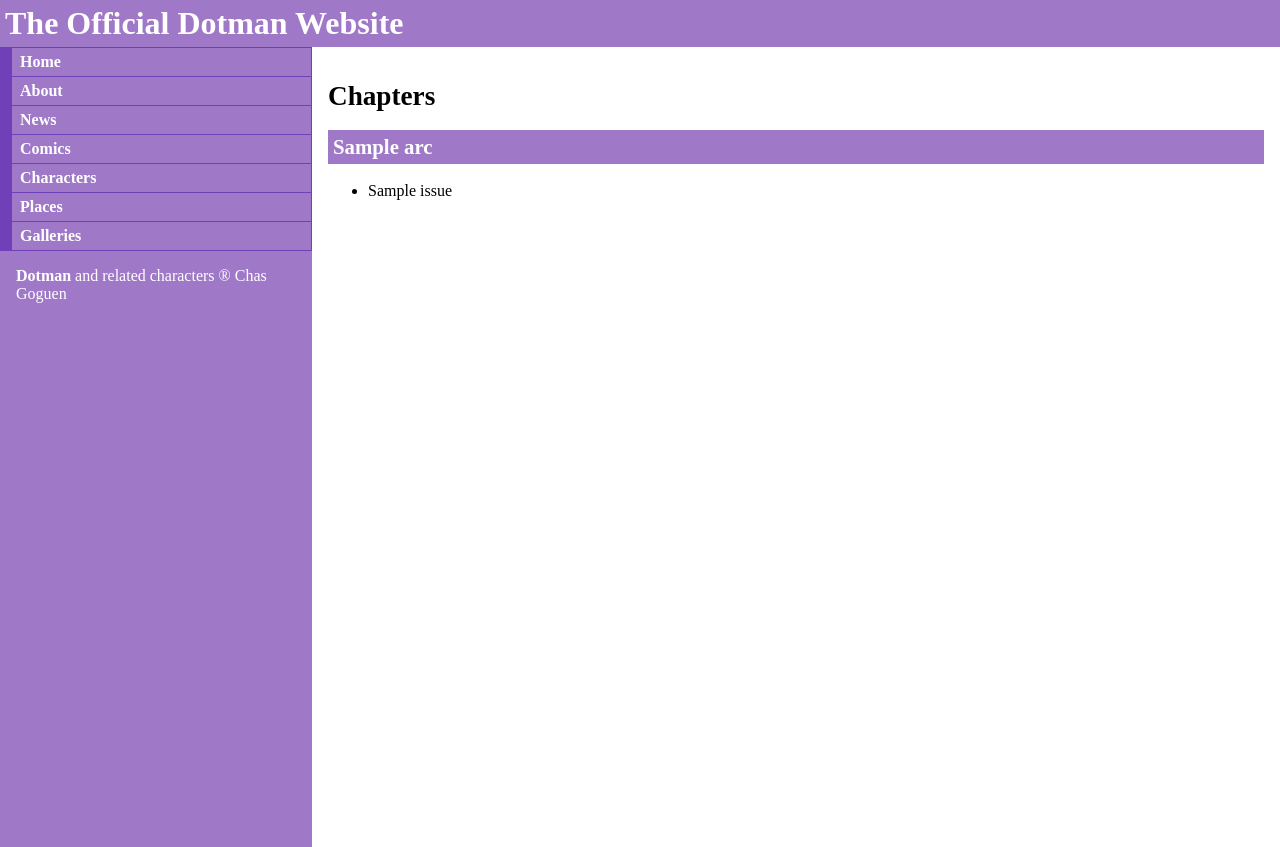
After one commit to evanepio/dotmanca, a Django app: page /comics/ in a window 1280 px wide. The commit adds this page. Run offline with Django 3.2, Linux system fonts and the light colour scheme; tables that the repository leaves empty hold one stand-in row (values such as "Sample post").

Commit message:
Add index view

```diff
--- /dev/null
+++ b/comics/templates/comics/index.html
@@ -0,0 +1,23 @@
+{% extends "base.html" %}
+
+{% block title %}Chapters{% endblock title %}
+
+{% block content %}
+    <h1>Chapters</h1>
+
+    {% if arcs %}
+        {% for arc in arcs %}
+            <section>
+                <h2>{{ arc.name }}</h2>
+                {% if arc.issue_set.all %}
+                    <ul>
+                        {% for issue in arc.issue_set.all %}
+                            <li>{{ issue.name }}</li>
+                        {% endfor %}
+                    </ul>
+                {% endif %}
+            </section>
+        {% endfor %}
+    {% endif %}
+
+{% endblock content %}
--- /dev/null
+++ b/comics/urls.py
@@ -0,0 +1,8 @@
+from django.urls import path
+
+from . import views
+
+app_name = 'comics'
+urlpatterns = [
+    path('', views.IndexView.as_view(), name='index'),
+]
--- a/comics/views.py
+++ b/comics/views.py
@@ -1,3 +1,9 @@
-from django.shortcuts import render
+from django.views import generic
 
-# Create your views here.
+from .models import Arc, Issue
+
+
+class IndexView(generic.ListView):
+    model = Arc
+    template_name = 'comics/index.html'
+    context_object_name = 'arcs'
--- a/config/urls.py
+++ b/config/urls.py
@@ -21,6 +21,7 @@ urlpatterns = [
     url(r'^news/', include('news.urls')),
     url(r'^about/', include('main.urls')),
     url(r'^galleries/', include('gallery.urls')),
+    url(r'^comics/', include('comics.urls')),
     url(r'^characters/', include('characters.urls')),
     url(r'^places/', include('places.urls')),
 
--- a/dotmanca/templates/base.html
+++ b/dotmanca/templates/base.html
@@ -24,6 +24,7 @@
       <li><a href="{% url 'home' %}">Home</a></li>
       <li><a href="{% url 'main:about' %}">About</a></li>
       <li><a href="{% url 'news:index' %}">News</a></li>
+      <li><a href="{% url 'comics:index' %}">Comics</a></li>
       <li><a href="{% url 'characters:index' %}">Characters</a></li>
       <li><a href="{% url 'places:index' %}">Places</a></li>
       <li><a href="{% url 'gallery:index' %}">Galleries</a></li>
```
